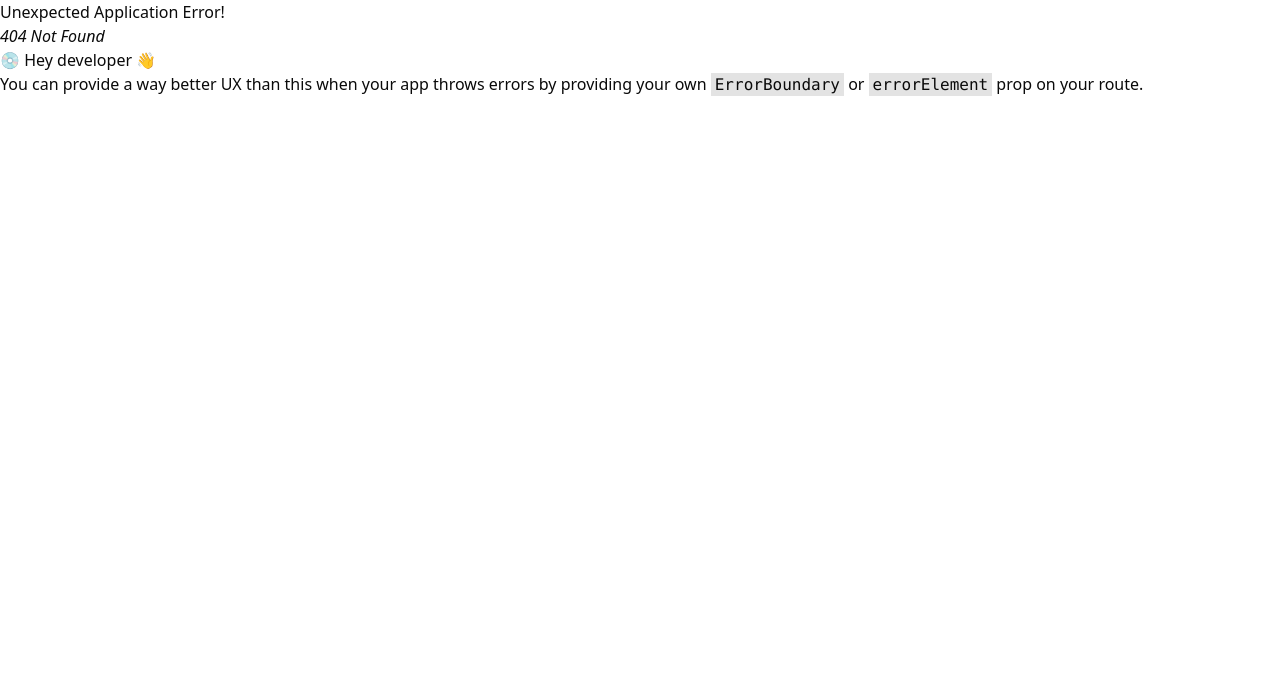
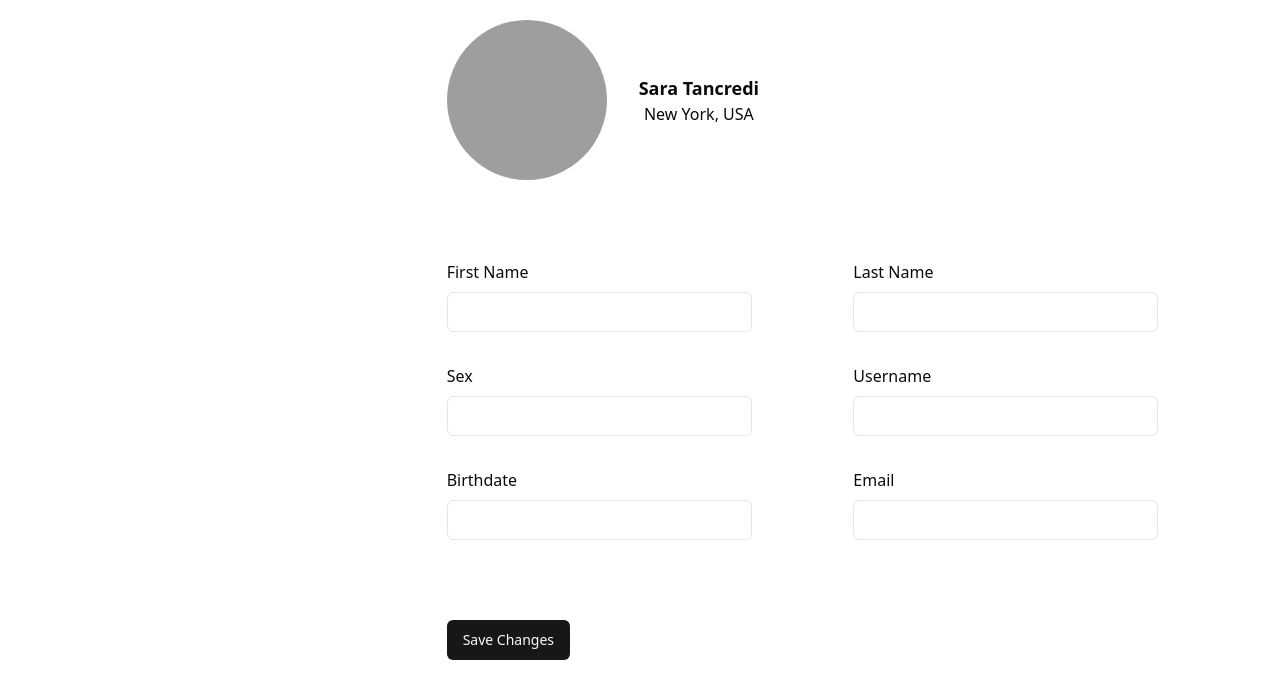
Before and after one commit to PeerDepsTeam/UI, a React (Vite) app: page /profile in a window 1280 px wide. Before the commit this address had no page. Shown: the top 698 px of the page. Built offline with nearby package versions, Linux system fonts and the light colour scheme; grey boxes are pictures that could not be loaded.

Commit message:
feat: add /profile

```diff
--- a/src/main.tsx
+++ b/src/main.tsx
@@ -3,6 +3,7 @@ import ReactDOM from "react-dom/client";
 import {RouterProvider, createBrowserRouter} from "react-router-dom";
 import {Home} from "@/pages/home";
 import {Dashboard} from "@/pages/dashboard";
+import {Profile} from "@/pages/profile/Profile.tsx";
 import "./index.css";
 
 const ROUTER = createBrowserRouter([
@@ -14,6 +15,10 @@ const ROUTER = createBrowserRouter([
     path: "/dashboard",
     element: <Dashboard />,
   },
+  {
+    path: "/profile",
+    element: <Profile />,
+  },
 ]);
 
 ReactDOM.createRoot(document.getElementById("root")!).render(
--- /dev/null
+++ b/src/pages/profile/Profile.tsx
@@ -0,0 +1,81 @@
+import {FC} from "react";
+import {Button} from "@/components/ui/button";
+import {Input} from "@/components/ui/input";
+import {Avatar, AvatarFallback, AvatarImage} from "@/components/ui/avatar";
+
+export const Profile: FC = () => <ProfileLayout />;
+
+const ProfileLayout: FC<any> = ({profile}) => (
+  <>
+    <div className="w-100 flex">
+      <div className="w-1/3"></div>
+
+      <div className="flex-1 p-5">
+        <div className="flex items-center gap-x-8">
+          <Avatar className="h-40 w-40">
+            <AvatarImage src="https://github.com/shadcn.png" />
+            <AvatarFallback>ST</AvatarFallback>
+          </Avatar>
+          <div className="components flex flex-col items-center">
+            <div>
+              <p className="text-lg font-bold">Sara Tancredi</p>
+            </div>
+            <div>
+              <p>New York, USA</p>
+            </div>
+          </div>
+        </div>
+
+        <div className="mt-20 grid grid-cols-2 gap-y-8 ">
+          <div>
+            <p className="mb-2">First Name</p>
+            <div className=" h-10 ">
+              <Input className=" h-10 w-3/4"></Input>
+            </div>
+          </div>
+
+          <div>
+            <p className="mb-2">Last Name</p>
+            <div className="h-10 w-full">
+              <Input className="h-10  w-3/4"></Input>
+            </div>
+          </div>
+
+          <div className="w-100">
+            <p className="mb-2">Sex</p>
+            <div className=" h-10 w-full">
+              <Input className="h-10 w-3/4"></Input>
+            </div>
+          </div>
+
+          <div>
+            <p className="mb-2">Username</p>
+            <div className="input h-10 w-full">
+              <Input className=" h-10 w-3/4"></Input>
+            </div>
+          </div>
+
+          <div>
+            <p className="mb-2">Birthdate</p>
+            <div className="input h-10 w-full">
+              <Input className="h-10  w-3/4"></Input>
+            </div>
+          </div>
+
+          <div>
+            <p className="mb-2">Email</p>
+            <div className="input h-10 w-full">
+              <Input className="h-10  w-3/4"></Input>
+            </div>
+          </div>
+        </div>
+
+        <div className="mt-20">
+          <Button>Save Changes</Button>
+        </div>
+      </div>
+    </div>
+  </>
+);
+
+export default ProfileLayout;
```
